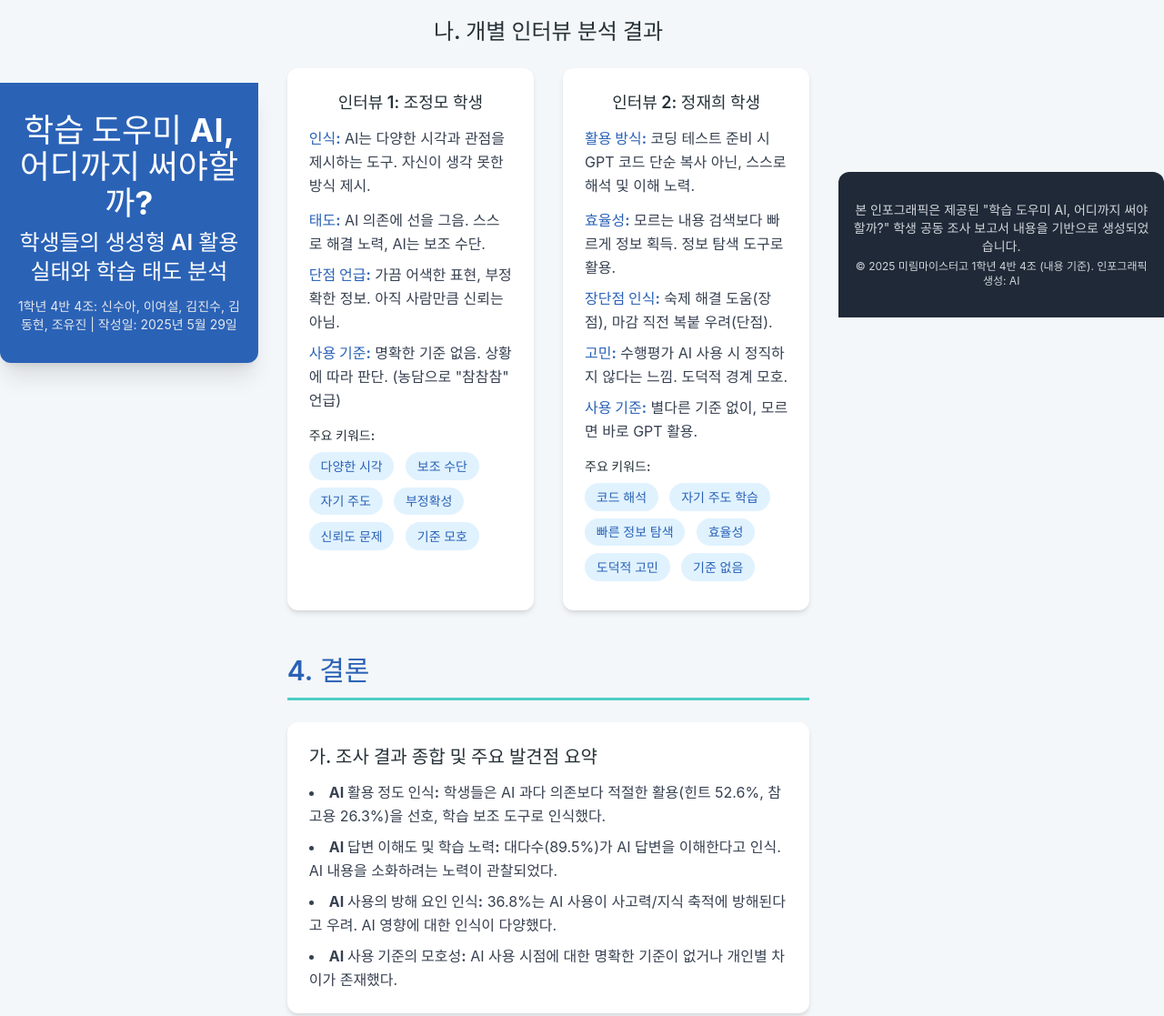
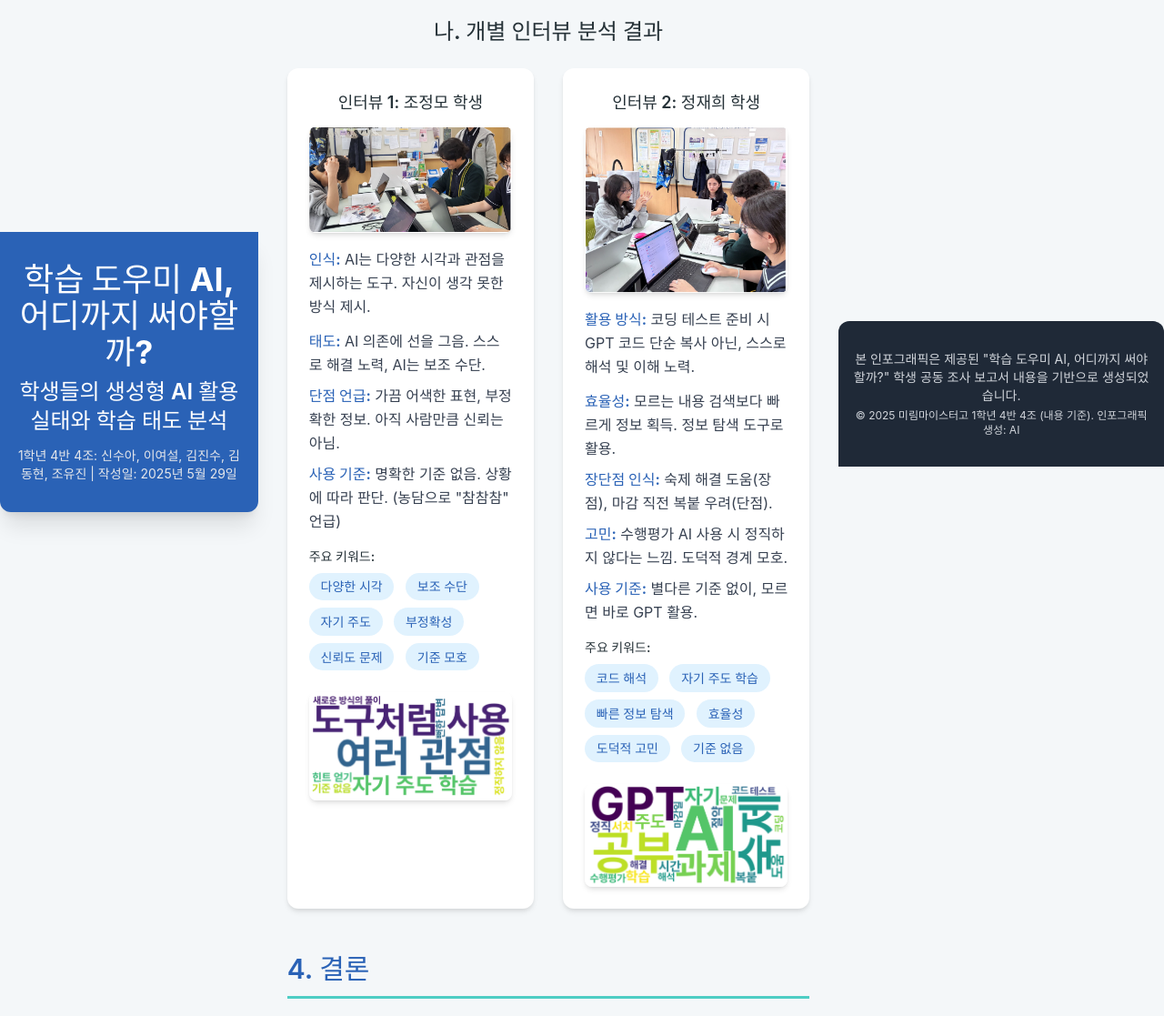
Before and after one commit to dbwls05/k1415, a website built with Vite: page index.html in a window 1280 px wide. Shown: the part 1900-3017 px from the top of the page at 91% size. Built offline with nearby package versions, Linux system fonts and the light colour scheme; a web font is replaced by a local one.

Commit message:
인터뷰, 워드클라우드 사진 업로드

```diff
--- a/index.html
+++ b/index.html
@@ -49,6 +49,7 @@ Constraints: Single HTML file, no external JS/CSS (except CDNs), no SVG/Mermaid.
     </style>
 </head>
 <body class="antialiased">
+    <!-- Header -->
     <header class="bg-primary-blue text-white py-8 px-4 text-center rounded-b-xl shadow-xl">
         <h1 class="text-3xl md:text-4xl font-bold report-title-main mb-2">학습 도우미 AI, 어디까지 써야할까?</h1>
         <p class="text-xl md:text-2xl font-semibold mb-3">학생들의 생성형 AI 활용 실태와 학습 태도 분석</p>
@@ -56,6 +57,7 @@ Constraints: Single HTML file, no external JS/CSS (except CDNs), no SVG/Mermaid.
     </header>
 
     <main class="container mx-auto p-4 md:p-8">
+        <!-- Section 1: 조사 동기와 목적 -->
         <section id="motivation-purpose" class="mb-12">
             <h2 class="text-2xl md:text-3xl font-semibold section-title-custom mt-8">1. 조사 동기와 목적</h2>
             <div class="grid md:grid-cols-2 gap-6">
@@ -70,6 +72,7 @@ Constraints: Single HTML file, no external JS/CSS (except CDNs), no SVG/Mermaid.
             </div>
         </section>
 
+        <!-- Section 2: 조사 계획 -->
         <section id="research-plan" class="mb-12">
             <h2 class="text-2xl md:text-3xl font-semibold section-title-custom">2. 조사 계획</h2>
             <div class="card-custom p-6">
@@ -105,12 +108,14 @@ Constraints: Single HTML file, no external JS/CSS (except CDNs), no SVG/Mermaid.
             </div>
         </section>
 
+        <!-- Section 3: 조사 결과 -->
         <section id="research-results" class="mb-12">
             <h2 class="text-2xl md:text-3xl font-semibold section-title-custom">3. 조사 결과</h2>
 
             <div class="mb-10">
                 <h3 class="text-xl md:text-2xl font-semibold text-primary-blue mb-6 text-center">가. 설문조사 분석 결과</h3>
                 <div class="grid md:grid-cols-1 lg:grid-cols-3 gap-8">
+                    <!-- CHARTJS_Q1_SURVEY_EFFECTIVENESS -->
                     <div class="card-custom p-6 flex flex-col items-center">
                         <h4 class="text-lg font-semibold mb-1 text-center">Q1. AI 도움, 어느 정도가 효과적일까?</h4>
                         <p class="text-xs text-gray-500 mb-3 text-center">AI의 도움을 어느 정도까지 받는 것이 학습에 가장 효과적이라고 생각하나요?</p>
@@ -119,6 +124,7 @@ Constraints: Single HTML file, no external JS/CSS (except CDNs), no SVG/Mermaid.
                         </div>
                     </div>
 
+                    <!-- CHARTJS_Q2_SURVEY_UNDERSTANDING -->
                     <div class="card-custom p-6 flex flex-col items-center">
                         <h4 class="text-lg font-semibold mb-1 text-center">Q2. AI 답변, 얼마나 이해할까?</h4>
                         <p class="text-xs text-gray-500 mb-3 text-center">AI가 답을 알려줄 때, 그 내용을 완전히 이해하고 넘어가는 편인가요?</p>
@@ -127,6 +133,7 @@ Constraints: Single HTML file, no external JS/CSS (except CDNs), no SVG/Mermaid.
                         </div>
                     </div>
 
+                    <!-- CHARTJS_Q3_SURVEY_HINDRANCE -->
                     <div class="card-custom p-6 flex flex-col items-center">
                         <h4 class="text-lg font-semibold mb-1 text-center">Q3. AI 사용, 사고력에 방해될까?</h4>
                         <p class="text-xs text-gray-500 mb-3 text-center">생성형 AI 사용이 스스로 사고하는 능력이나 지식 쌓기에 방해가 된다고 느끼시나요?</p>
@@ -146,8 +153,11 @@ Constraints: Single HTML file, no external JS/CSS (except CDNs), no SVG/Mermaid.
             <div>
                 <h3 class="text-xl md:text-2xl font-semibold text-primary-blue mb-6 text-center">나. 개별 인터뷰 분석 결과</h3>
                 <div class="grid md:grid-cols-2 gap-8">
+                    <!-- HTML_CSS_DIAGRAM_INTERVIEW_SUMMARY_1 -->
                     <div class="card-custom p-6">
                         <h4 class="text-lg font-semibold mb-3 text-center">인터뷰 1: 조정모 학생</h4>
+                        <!-- Interview Photo for Jo Jeong-mo -->
+                        <img src="src/인터뷰사진_정모.png" alt="조정모 학생 인터뷰 사진" class="w-full h-auto rounded-lg mb-4 shadow-md">
                         <div class="space-y-2 text-gray-700 leading-relaxed">
                             <p class="interview-summary-item"><strong>인식:</strong> AI는 다양한 시각과 관점을 제시하는 도구. 자신이 생각 못한 방식 제시.</p>
                             <p class="interview-summary-item"><strong>태도:</strong> AI 의존에 선을 그음. 스스로 해결 노력, AI는 보조 수단.</p>
@@ -158,10 +168,15 @@ Constraints: Single HTML file, no external JS/CSS (except CDNs), no SVG/Mermaid.
                             <h5 class="font-semibold mb-2 text-sm">주요 키워드:</h5>
                             <span class="keyword-tag">다양한 시각</span> <span class="keyword-tag">보조 수단</span> <span class="keyword-tag">자기 주도</span> <span class="keyword-tag">부정확성</span> <span class="keyword-tag">신뢰도 문제</span> <span class="keyword-tag">기준 모호</span>
                         </div>
+                        <!-- Word Cloud Image for Jo Jeong-mo -->
+                        <img src="src/워드클라우드_정모.png" alt="조정모 학생 인터뷰 워드 클라우드" class="w-full h-auto rounded-lg mt-4 shadow-md">
                     </div>
 
+                    <!-- HTML_CSS_DIAGRAM_INTERVIEW_SUMMARY_2 -->
                     <div class="card-custom p-6">
                         <h4 class="text-lg font-semibold mb-3 text-center">인터뷰 2: 정재희 학생</h4>
+                        <!-- Interview Photo for Jeong Jae-hee -->
+                        <img src="src/인터뷰사진_재희.png" alt="정재희 학생 인터뷰 사진" class="w-full h-auto rounded-lg mb-4 shadow-md">
                          <div class="space-y-2 text-gray-700 leading-relaxed">
                             <p class="interview-summary-item"><strong>활용 방식:</strong> 코딩 테스트 준비 시 GPT 코드 단순 복사 아닌, 스스로 해석 및 이해 노력.</p>
                             <p class="interview-summary-item"><strong>효율성:</strong> 모르는 내용 검색보다 빠르게 정보 획득. 정보 탐색 도구로 활용.</p>
@@ -173,11 +188,14 @@ Constraints: Single HTML file, no external JS/CSS (except CDNs), no SVG/Mermaid.
                             <h5 class="font-semibold mb-2 text-sm">주요 키워드:</h5>
                             <span class="keyword-tag">코드 해석</span> <span class="keyword-tag">자기 주도 학습</span> <span class="keyword-tag">빠른 정보 탐색</span> <span class="keyword-tag">효율성</span> <span class="keyword-tag">도덕적 고민</span> <span class="keyword-tag">기준 없음</span>
                         </div>
+                        <!-- Word Cloud Image for Jeong Jae-hee -->
+                        <img src="src/워드클라우드_재희.png" alt="정재희 학생 인터뷰 워드 클라우드" class="w-full h-auto rounded-lg mt-4 shadow-md">
                     </div>
                 </div>
             </div>
         </section>
 
+        <!-- Section 4: 결론 -->
         <section id="conclusion" class="mb-12">
             <h2 class="text-2xl md:text-3xl font-semibold section-title-custom">4. 결론</h2>
             <div class="card-custom p-6 mb-8">
@@ -224,6 +242,7 @@ Constraints: Single HTML file, no external JS/CSS (except CDNs), no SVG/Mermaid.
             </div>
         </section>
 
+        <!-- Section 5: 참고자료 -->
         <section id="references" class="mb-12">
             <h2 class="text-2xl md:text-3xl font-semibold section-title-custom">5. 참고자료</h2>
             <div class="card-custom p-6">
@@ -237,10 +256,14 @@ Constraints: Single HTML file, no external JS/CSS (except CDNs), no SVG/Mermaid.
         </section>
     </main>
 
+    <!-- Footer -->
     <footer class="text-center py-8 px-4 bg-gray-800 text-gray-300 rounded-t-xl mt-12">
         <p class="text-sm">본 인포그래픽은 제공된 "학습 도우미 AI, 어디까지 써야할까?" 학생 공동 조사 보고서 내용을 기반으로 생성되었습니다.</p>
         <p class="text-xs mt-1">&copy; 2025 미림마이스터고 1학년 4반 4조 (내용 기준). 인포그래픽 생성: AI</p>
     </footer>
+
+    <!-- HTML 끝 부분 주석 -->
+    <!-- 이 HTML 인포그래픽은 학생 보고서의 내용을 시각화한 것입니다. Chart.js와 Tailwind CSS가 사용되었습니다. -->
 
     <script>
         // 타입스크립트에서 변환된 JavaScript 코드
```
Also changed, not shown: src/워드클라우드_재희.png (added), src/워드클라우드_정모.png (added), src/인터뷰사진_재희.png (added), src/인터뷰사진_정모.png (added).
